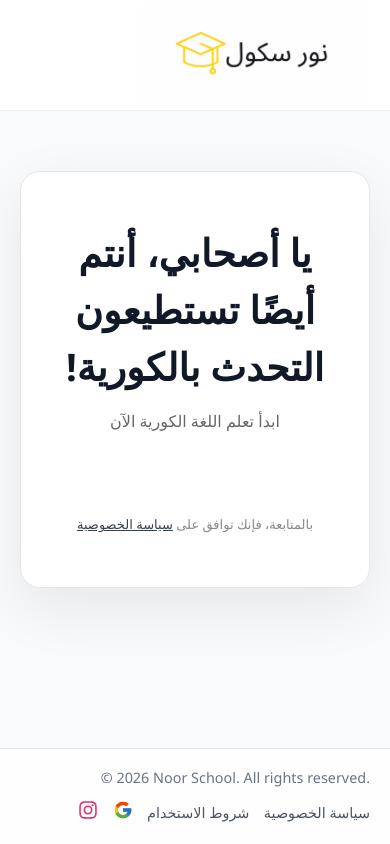
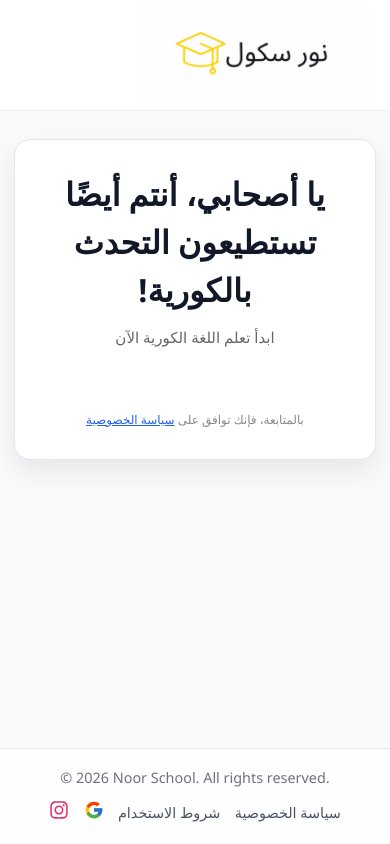
Before and after one commit to MiadongDeersfeet/noor-school-front, a React (Vite) app: page / in a window 390 px wide. Built offline with nearby package versions, Linux system fonts and the light colour scheme; no server answers.

Commit message:
ref: 모바일 최적화 등

```diff
--- a/src/styles/landing.css
+++ b/src/styles/landing.css
@@ -1,6 +1,7 @@
 /* 랜딩 페이지 전체 배경/레이아웃 */
 .landing-page {
   min-height: 100vh;
+  min-height: 100svh;
   display: flex;
   flex-direction: column;
   background-color: #f8fafc;
@@ -14,7 +15,7 @@
   flex-direction: column;
   justify-content: flex-start;
   align-items: center;
-  padding: 60px 20px 48px;
+  padding: 60px 20px calc(48px + env(safe-area-inset-bottom));
   background-color: #f8fafc;
 }
 
@@ -38,7 +39,7 @@
 /* 메인 카피 (첫 시선이 닿는 텍스트) */
 .landing-title {
   margin: 0;
-  font-size: 38px;
+  font-size: clamp(2rem, 5vw, 2.375rem);
   font-weight: 700;
   color: #111827;
   line-height: 1.5;
@@ -60,13 +61,15 @@
   max-width: 100%;
   display: flex;
   justify-content: center;
-  transform: scale(1.2);
+  transform: scale(1.15);
   transform-origin: center;
   transition: all 0.2s ease;
 }
 
-.landing-google-cta:hover {
-  transform: scale(1.25);
+@media (hover: hover) and (pointer: fine) {
+  .landing-google-cta:hover {
+    transform: scale(1.22);
+  }
 }
 
 /* GIS가 버튼을 실제로 렌더링하는 자리 */
@@ -92,7 +95,7 @@
 
 /* 정책 링크 강조 */
 .landing-policy-link {
-  color: #374151;
+  color: #2563eb;
   text-decoration: underline;
 }
 
@@ -137,3 +140,61 @@
 .site-footer__links a:hover {
   text-decoration: underline;
 }
+
+@media (max-width: 768px) {
+  .landing-main {
+    padding-top: 40px;
+  }
+
+  .landing-content {
+    max-width: 560px;
+    padding: 40px 28px;
+    border-radius: 18px;
+    gap: 12px;
+  }
+
+  .landing-google-cta {
+    margin-top: 28px;
+    transform: scale(1.05);
+  }
+}
+
+@media (max-width: 480px) {
+  .landing-main {
+    padding-top: 28px;
+    padding-left: 14px;
+    padding-right: 14px;
+  }
+
+  .landing-content {
+    max-width: 100%;
+    padding: 30px 20px;
+    border-radius: 16px;
+    box-shadow: 0 12px 28px rgba(0, 0, 0, 0.08);
+  }
+
+  .landing-subtitle {
+    font-size: 15px;
+  }
+
+  .landing-google-cta {
+    width: 100%;
+    margin-top: 24px;
+    transform: scale(1);
+  }
+
+  .landing-policy {
+    margin-top: 14px;
+    font-size: 12px;
+  }
+
+  .site-footer__inner {
+    justify-content: center;
+    text-align: center;
+  }
+
+  .site-footer__links {
+    justify-content: center;
+    width: 100%;
+  }
+}
```
